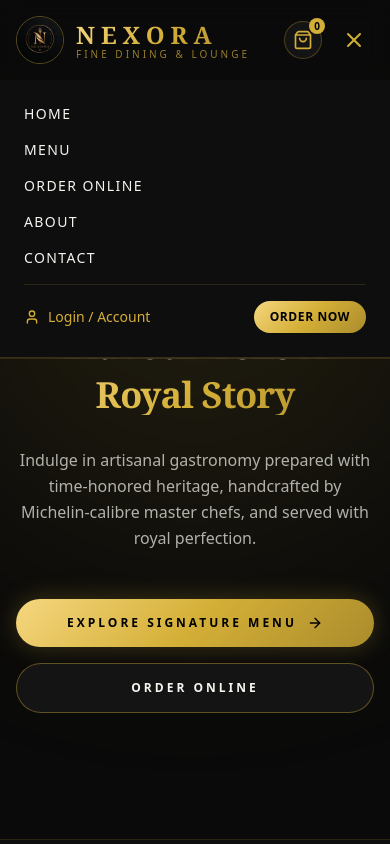
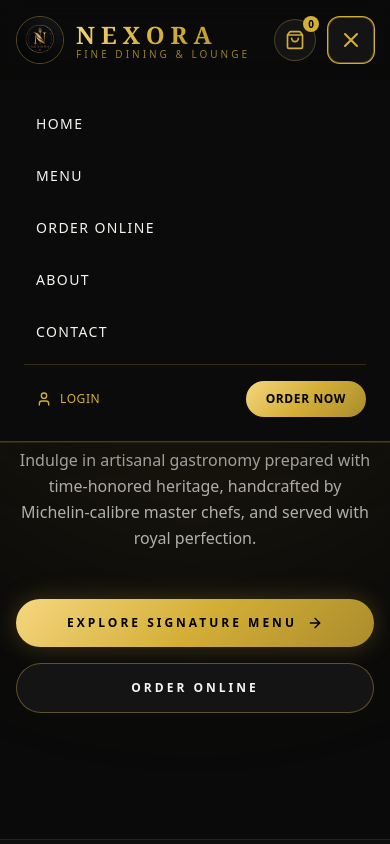
Before and after one commit to anshpatel8009889170-arch/NEXORA, a Next.js app: page / in a window 390 px wide. Both pictures are taken after a click on the button "Open menu". Shown: the top 844 px of the page. Built offline with nearby package versions, Linux system fonts and the light colour scheme.

Commit message:
fix(mobile): resolve mobile menu touch handler and configure allowedDevOrigins for local LAN devices

```diff
--- a/components/Navbar.tsx
+++ b/components/Navbar.tsx
@@ -103,19 +103,26 @@ export default function Navbar() {
           <div className="flex md:hidden items-center gap-3">
             <Link
               href="/cart"
-              className="relative p-2 rounded-full bg-[#141414] border border-[#d4af37]/30"
+              className="relative p-2.5 rounded-full bg-[#141414] border border-[#d4af37]/30 active:scale-95 transition-transform"
+              aria-label="View Cart"
             >
-              <ShoppingBag className="w-5 h-5 text-[#d4af37]" />
-              <span className="absolute -top-1 -right-1 bg-[#d4af37] text-black text-[10px] font-bold w-4 h-4 rounded-full flex items-center justify-center">
+              <ShoppingBag className="w-5 h-5 text-[#d4af37] pointer-events-none" />
+              <span className="absolute -top-1 -right-1 bg-[#d4af37] text-black text-[10px] font-bold w-4 h-4 rounded-full flex items-center justify-center pointer-events-none">
                 0
               </span>
             </Link>
             <button
-              onClick={() => setMobileMenuOpen(!mobileMenuOpen)}
-              className="p-2 text-[#d4af37] focus:outline-none"
-              aria-label="Toggle menu"
+              type="button"
+              onClick={() => setMobileMenuOpen((prev) => !prev)}
+              className="p-2.5 rounded-xl bg-[#141414] border border-[#d4af37]/40 text-[#d4af37] hover:border-[#d4af37] active:scale-95 transition-all cursor-pointer touch-manipulation select-none flex items-center justify-center focus:outline-none focus:ring-1 focus:ring-[#d4af37]"
+              aria-label={mobileMenuOpen ? "Close menu" : "Open menu"}
+              aria-expanded={mobileMenuOpen}
             >
-              {mobileMenuOpen ? <X className="w-6 h-6" /> : <Menu className="w-6 h-6" />}
+              {mobileMenuOpen ? (
+                <X className="w-6 h-6 pointer-events-none text-[#d4af37]" />
+              ) : (
+                <Menu className="w-6 h-6 pointer-events-none text-[#d4af37]" />
+              )}
             </button>
           </div>
         </div>
@@ -123,55 +130,55 @@ export default function Navbar() {
 
       {/* Mobile Drawer Menu */}
       {mobileMenuOpen && (
-        <div className="md:hidden bg-[#0e0e0e] border-b border-[#d4af37]/20 px-6 py-6 space-y-4">
+        <div className="md:hidden bg-[#0c0c0c]/98 backdrop-blur-xl border-b border-[#d4af37]/30 px-6 py-6 space-y-3 shadow-2xl animate-in slide-in-from-top-2 duration-200">
           <Link
             href="/"
             onClick={() => setMobileMenuOpen(false)}
-            className="block text-sm uppercase tracking-widest text-[#f5f5f0] hover:text-[#d4af37]"
+            className="block py-2.5 px-3 rounded-lg text-sm uppercase tracking-widest text-[#f5f5f0] hover:text-[#d4af37] hover:bg-[#171717] transition-all"
           >
             Home
           </Link>
           <Link
             href="/menu"
             onClick={() => setMobileMenuOpen(false)}
-            className="block text-sm uppercase tracking-widest text-[#f5f5f0] hover:text-[#d4af37]"
+            className="block py-2.5 px-3 rounded-lg text-sm uppercase tracking-widest text-[#f5f5f0] hover:text-[#d4af37] hover:bg-[#171717] transition-all"
           >
             Menu
           </Link>
           <Link
             href="/menu"
             onClick={() => setMobileMenuOpen(false)}
-            className="block text-sm uppercase tracking-widest text-[#f5f5f0] hover:text-[#d4af37]"
+            className="block py-2.5 px-3 rounded-lg text-sm uppercase tracking-widest text-[#f5f5f0] hover:text-[#d4af37] hover:bg-[#171717] transition-all"
           >
             Order Online
           </Link>
           <Link
             href="#about"
             onClick={() => setMobileMenuOpen(false)}
-            className="block text-sm uppercase tracking-widest text-[#f5f5f0] hover:text-[#d4af37]"
+            className="block py-2.5 px-3 rounded-lg text-sm uppercase tracking-widest text-[#f5f5f0] hover:text-[#d4af37] hover:bg-[#171717] transition-all"
           >
             About
           </Link>
           <Link
             href="#contact"
             onClick={() => setMobileMenuOpen(false)}
-            className="block text-sm uppercase tracking-widest text-[#f5f5f0] hover:text-[#d4af37]"
+            className="block py-2.5 px-3 rounded-lg text-sm uppercase tracking-widest text-[#f5f5f0] hover:text-[#d4af37] hover:bg-[#171717] transition-all"
           >
             Contact
           </Link>
-          <div className="pt-4 border-t border-[#d4af37]/15 flex items-center justify-between">
+          <div className="pt-4 mt-2 border-t border-[#d4af37]/20 flex items-center justify-between gap-3">
             <Link
               href="/login"
               onClick={() => setMobileMenuOpen(false)}
-              className="flex items-center gap-2 text-sm text-[#d4af37]"
+              className="flex items-center gap-2 text-xs uppercase tracking-wider text-[#d4af37] py-2 px-3 rounded-lg hover:bg-[#171717]"
             >
-              <User className="w-4 h-4" />
-              <span>Login / Account</span>
+              <User className="w-4 h-4 pointer-events-none" />
+              <span>Login</span>
             </Link>
             <Link
               href="/menu"
               onClick={() => setMobileMenuOpen(false)}
-              className="px-4 py-2 rounded-full text-xs font-semibold uppercase tracking-wider bg-gold-gradient text-black"
+              className="px-5 py-2.5 rounded-full text-xs font-semibold uppercase tracking-wider bg-gold-gradient text-black hover:opacity-90 active:scale-95 transition-all text-center"
             >
               Order Now
             </Link>
--- a/next.config.ts
+++ b/next.config.ts
@@ -4,6 +4,14 @@ const nextConfig: NextConfig = {
   /* config options here */
   cacheComponents: true,
   partialPrefetching: true,
+  allowedDevOrigins: [
+    "localhost",
+    "127.0.0.1",
+    "192.168.31.206",
+    "192.168.*.*",
+    "192.168.1.*",
+    "192.168.31.*",
+  ],
   turbopack: {
     rules: {
       "*.css": {
--- a/package.json
+++ b/package.json
@@ -3,7 +3,7 @@
   "version": "0.1.0",
   "private": true,
   "scripts": {
-    "dev": "next dev",
+    "dev": "next dev -H 0.0.0.0",
     "build": "next build",
     "start": "next start",
     "lint": "eslint"
```
